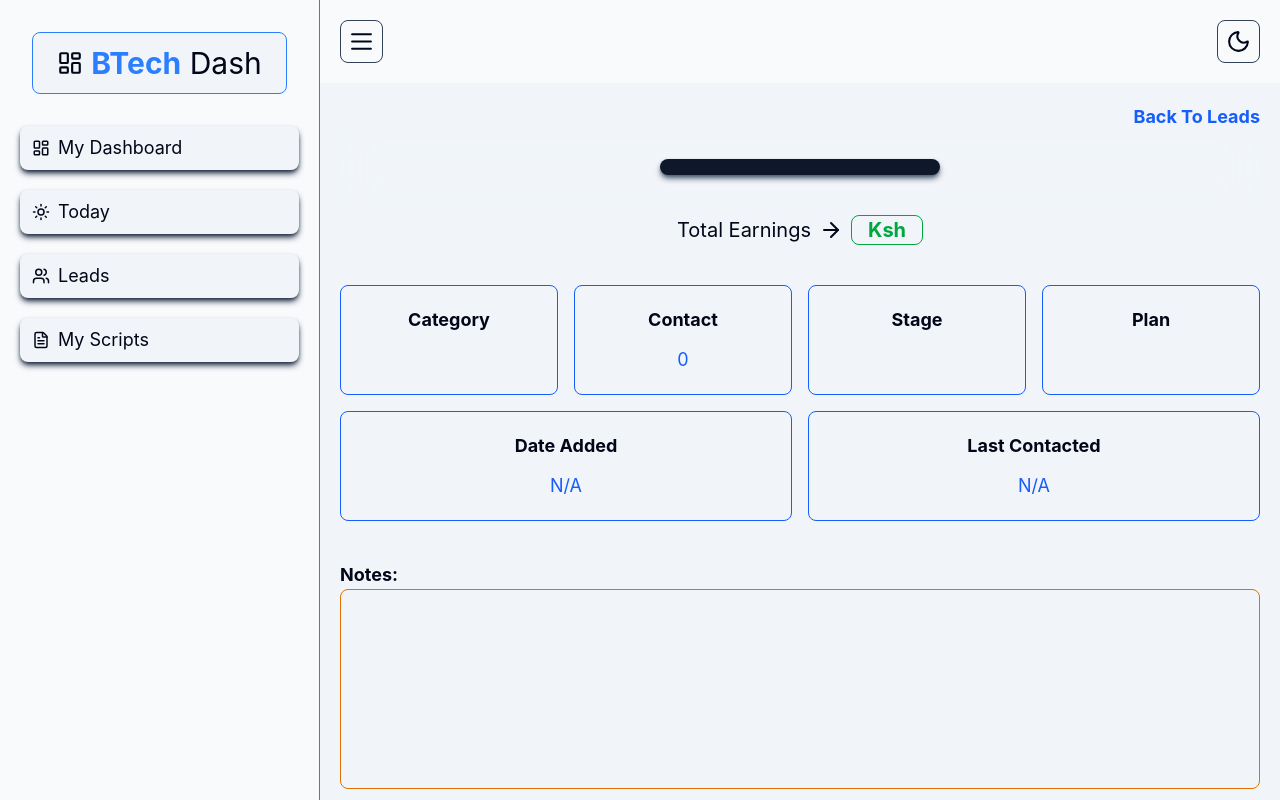
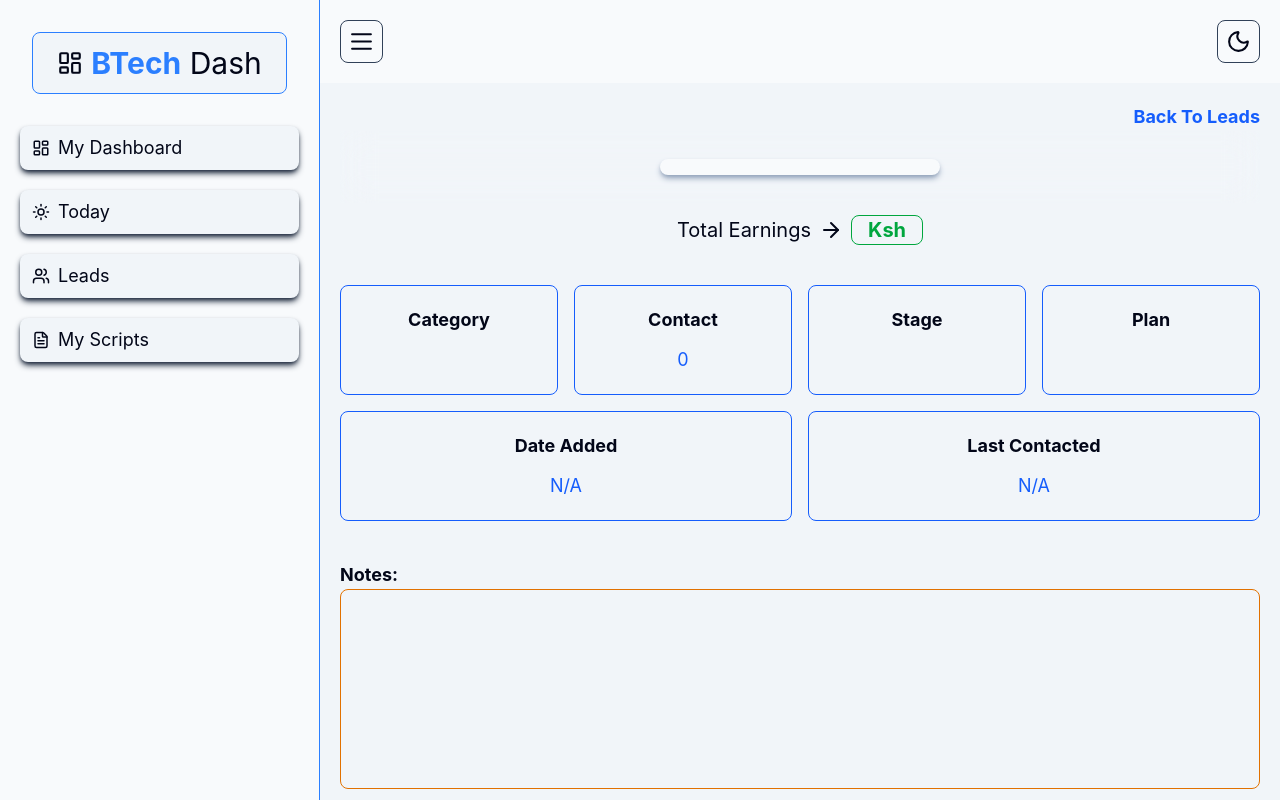
Before and after one commit to Brian9975/BTech-Dashboard, a React (Vite) app: page /lead/1 in a window 1280 px wide. Built offline with nearby package versions, Linux system fonts and the light colour scheme.

Commit message:
Fixed color issue on Lead page specifically on the lead name card to match light mode theme

```diff
--- a/src/pages/Lead.tsx
+++ b/src/pages/Lead.tsx
@@ -62,7 +62,7 @@ export default function Lead() {
       </p>
 
       <div className=" flex sticky backdrop-blur-lg top-20 justify-center ">
-        <div className="bg-slate-900 py-2 px-35 rounded-lg my-7 shadow-md shadow-slate-600">
+        <div className="dark:bg-slate-900 bg-slate-50 py-2 px-35 rounded-lg my-7 shadow-md shadow-slate-400">
           <h1 className="text-center text-2xl font-bold ">{leadData?.name}</h1>
         </div>
       </div>
```
